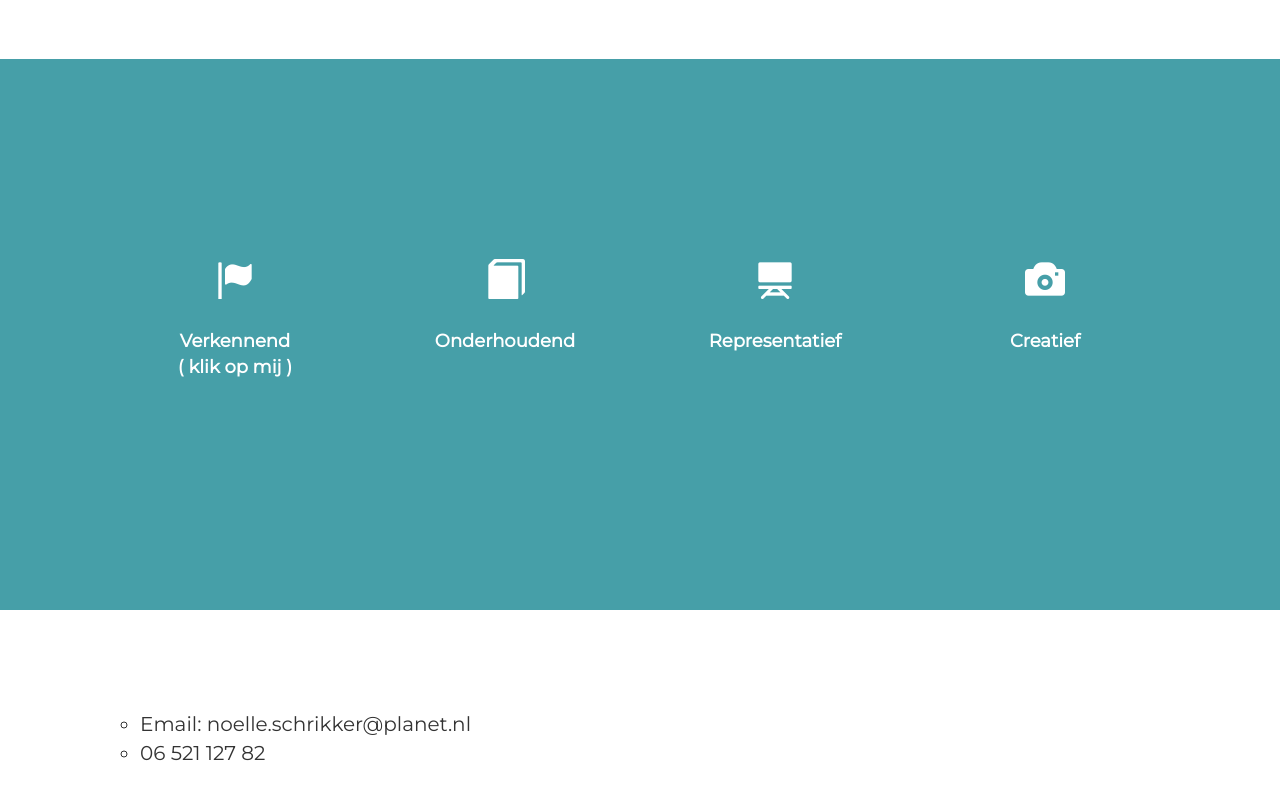
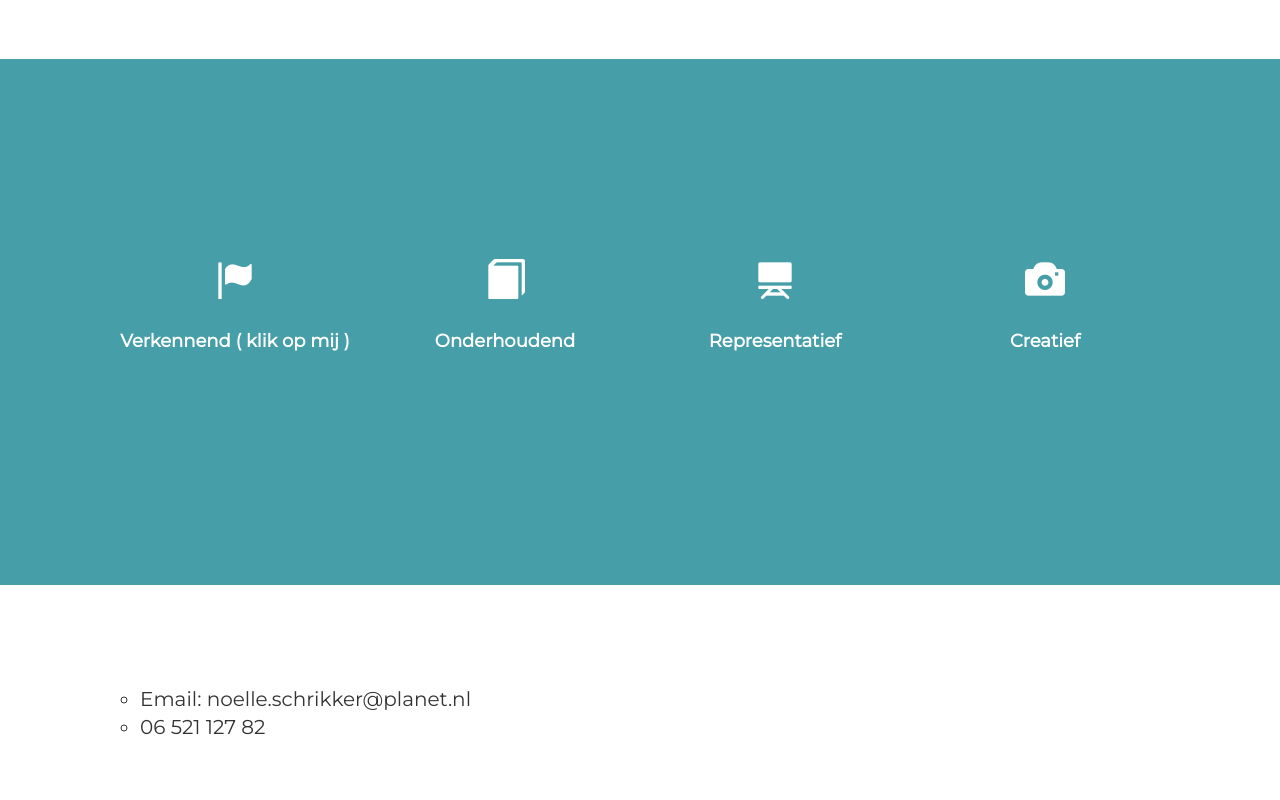
Before and after one commit to noelleschrikker/noelleschrikker.github.io, a plain HTML site: page index.html in a window 1280 px wide. Shown: the part 850-1650 px from the top of the page. Drawn offline with nearby package versions, Linux system fonts and the light colour scheme.

Commit message:
Update index.html

```diff
--- a/index.html
+++ b/index.html
@@ -67,7 +67,7 @@
       <!-- First skill -->
         <div id="h1" class="col-xs-6 col-sm-6 col-md-3 col-lg-3">
           <span id="b1" class="icon glyphicon glyphicon-flag"></span>
-          <p class="para">Verkennend<br>( klik op mij )</p>
+          <p class="para">Verkennend ( klik op mij )</p>
         </div>
         <div id="p1" class="col-12">
           <p id="g1" class="promo_para">Ik richt mij enthousiast, ondernemend en professioneel op de klant en het resultaat. Ik ben communicatief, commercieel en kan snel schakelen om doelstellingen te behalen.</p>
```
